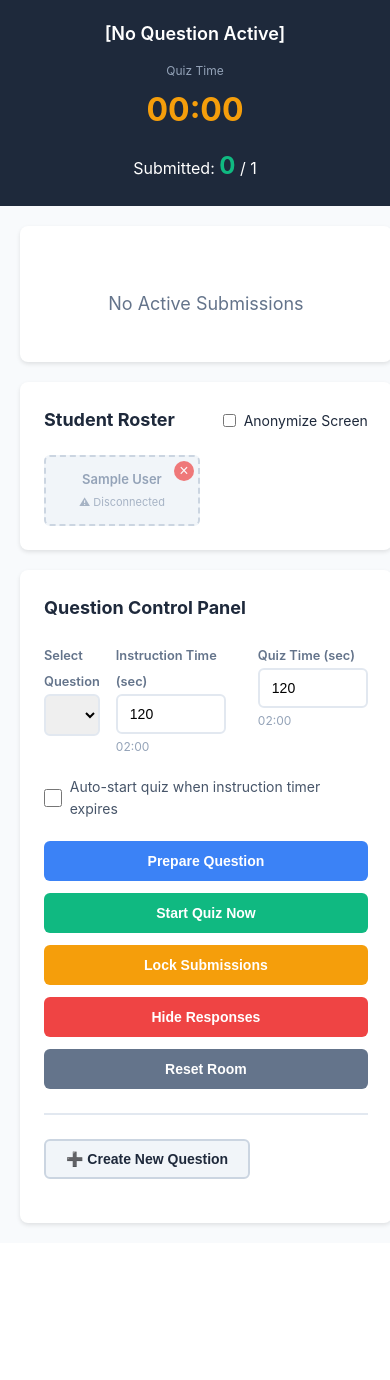
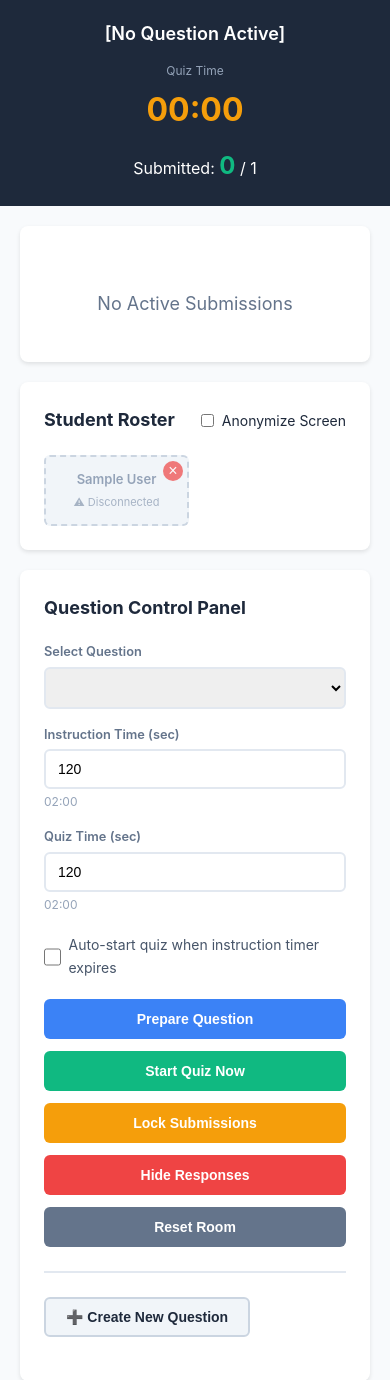
Before and after one commit to Mr-Zamora/pulse_check, a Flask app: template templates/teacher.html in a window 390 px wide. Shown: the top 1380 px of the page. Before the commit the page ends 1227 px from the top, so only its background shows below. Run offline with Flask 3, Linux system fonts and the light colour scheme; the template is opened without the code that fills it: most values are stand-ins (such as "Sample title", 1, 10 or a date in 2020); data that the repository does not hold is empty.

Commit message:
Fix mobile layout for control panel inputs - full width stacking

```diff
--- a/static/css/style.css
+++ b/static/css/style.css
@@ -791,31 +791,21 @@
                 text-align: center;
             }
             .control-row {
-                display: block;
+                display: flex;
+                flex-direction: column;
+                gap: 16px;
             }
 
             .control-row .control-group {
-                margin-bottom: 16px;
-            }
-
-            /* Dropdown takes full width on top */
-            .control-row .control-group:first-child {
                 width: 100%;
-                display: block;
-            }
-
-            /* Time inputs side by side below */
-            .control-row .control-group:nth-child(2),
-            .control-row .control-group:nth-child(3) {
-                display: inline-block;
-                width: calc(50% - 8px);
-                vertical-align: top;
                 margin-bottom: 0;
             }
 
-            .control-row .control-group:nth-child(2) {
-                margin-right: 16px;
+            .control-row .control-group select,
+            .control-row .control-group input[type="number"] {
+                width: 100%;
             }
+
             .action-buttons {
                 flex-direction: column;
             }
```
